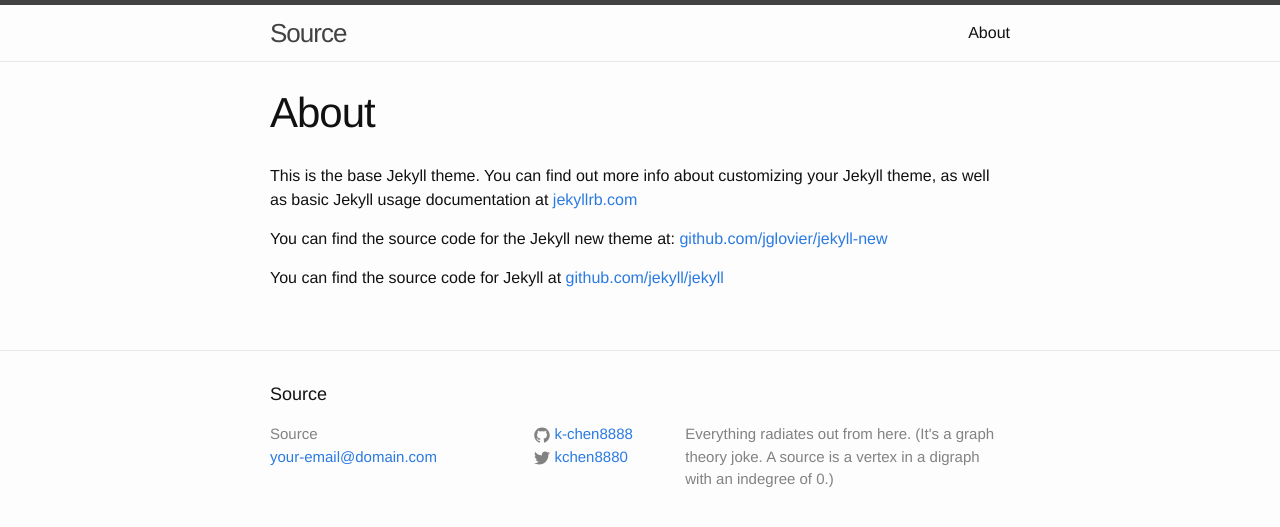
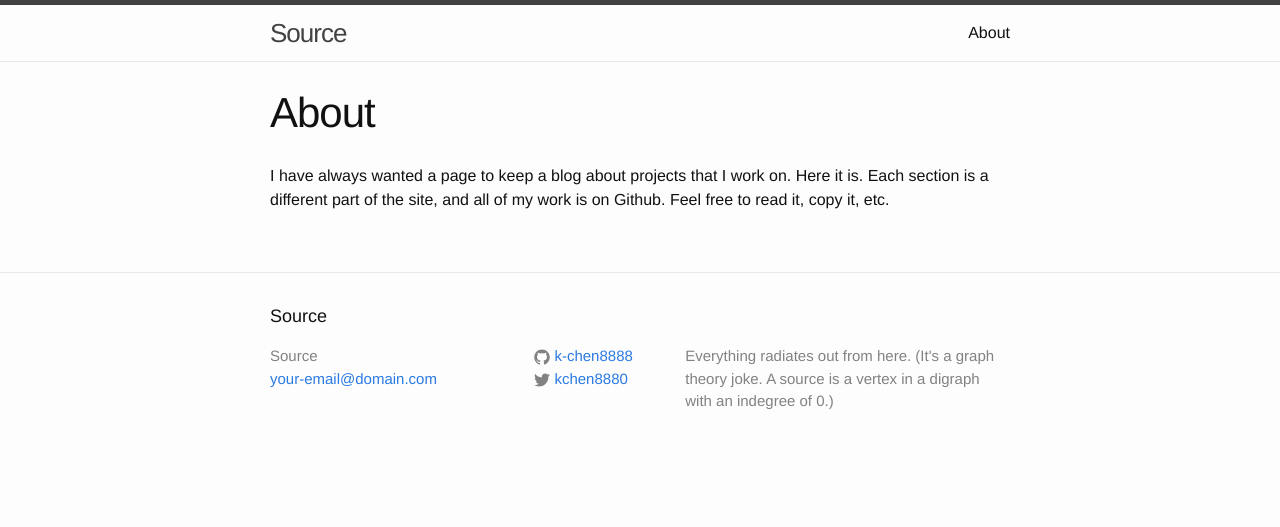
Before and after one commit to k-chen8888/k-chen8888.github.io, a Jekyll site: the page built from about.md, in a window 1280 px wide. Shown: the top 527 px of the page. Built offline with Jekyll 4.4.1, drawn with Linux system fonts in a browser that asks for light colours.

Commit message:
Basic about page

```diff
--- a/about.md
+++ b/about.md
@@ -4,8 +4,4 @@ title: About
 permalink: /about/
 ---
 
-This is the base Jekyll theme. You can find out more info about customizing your Jekyll theme, as well as basic Jekyll usage documentation at [jekyllrb.com](http://jekyllrb.com/)
-
-You can find the source code for the Jekyll new theme at: [github.com/jglovier/jekyll-new](https://github.com/jglovier/jekyll-new)
-
-You can find the source code for Jekyll at [github.com/jekyll/jekyll](https://github.com/jekyll/jekyll)
+I have always wanted a page to keep a blog about projects that I work on. Here it is. Each section is a different part of the site, and all of my work is on Github. Feel free to read it, copy it, etc.
```
